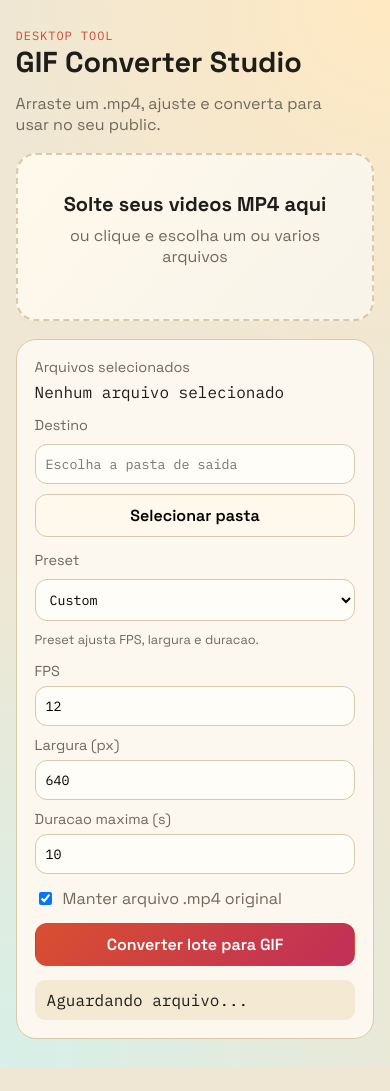
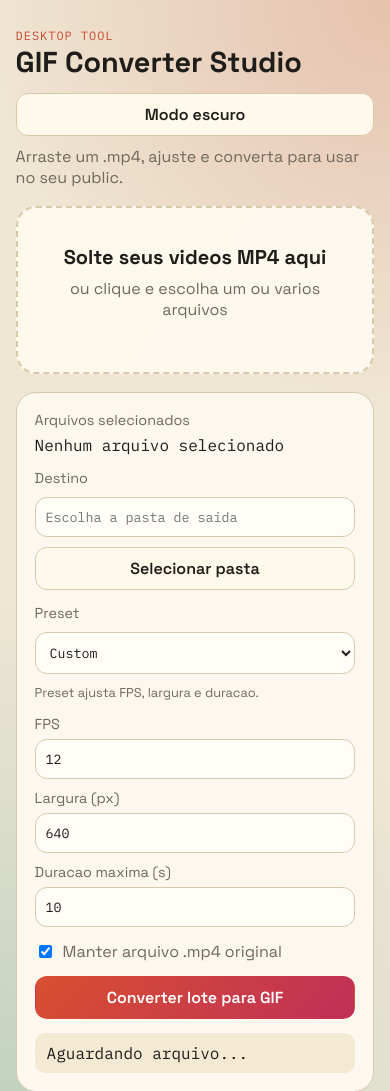
Before and after one commit to LeonardoFlorentino/gif-converter-studio, an Electron app: page src/renderer/index.html in a window 390 px wide. Shown: the top 1091 px of the page. Before the commit the page ends 1067 px from the top, so only its background shows below. Drawn offline with Linux system fonts and the light colour scheme.

Commit message:
feat(renderer): add dark mode toggle

```diff
--- a/src/renderer/index.html
+++ b/src/renderer/index.html
@@ -1,4 +1,4 @@
-<!DOCTYPE html>
+<!doctype html>
 <html lang="pt-BR">
   <head>
     <meta charset="UTF-8" />
@@ -19,7 +19,19 @@
           <p class="eyebrow">Desktop Tool</p>
           <h1>GIF Converter Studio</h1>
         </div>
-        <p class="hint">Arraste um .mp4, ajuste e converta para usar no seu public.</p>
+        <div class="topbar-side">
+          <button
+            id="theme-toggle"
+            class="btn ghost theme-toggle"
+            type="button"
+            aria-pressed="false"
+          >
+            Modo escuro
+          </button>
+          <p class="hint">
+            Arraste um .mp4, ajuste e converta para usar no seu public.
+          </p>
+        </div>
       </header>
 
       <section id="drop-zone" class="drop-zone">
@@ -35,7 +47,12 @@
         </div>
         <div class="row row-inline">
           <label for="output-dir">Destino</label>
-          <input id="output-dir" type="text" placeholder="Escolha a pasta de saida" readonly />
+          <input
+            id="output-dir"
+            type="text"
+            placeholder="Escolha a pasta de saida"
+            readonly
+          />
           <button id="choose-output" class="btn ghost">Selecionar pasta</button>
         </div>
         <div class="row row-inline">
@@ -66,7 +83,9 @@
         </label>
 
         <div class="actions">
-          <button id="convert" class="btn primary">Converter lote para GIF</button>
+          <button id="convert" class="btn primary">
+            Converter lote para GIF
+          </button>
         </div>
 
         <p id="status" class="status idle">Aguardando arquivo...</p>
--- a/src/renderer/renderer.js
+++ b/src/renderer/renderer.js
@@ -4,6 +4,7 @@ const selectedFileLabel = document.getElementById("selected-file");
 const outputDirInput = document.getElementById("output-dir");
 const chooseOutputButton = document.getElementById("choose-output");
 const convertButton = document.getElementById("convert");
+const themeToggleButton = document.getElementById("theme-toggle");
 const presetInput = document.getElementById("preset");
 const fpsInput = document.getElementById("fps");
 const widthInput = document.getElementById("width");
@@ -11,7 +12,33 @@ const durationInput = document.getElementById("duration");
 const keepOriginalInput = document.getElementById("keep-original");
 const statusEl = document.getElementById("status");
 
+const THEME_STORAGE_KEY = "gif-studio-theme";
 let selectedPaths = [];
+
+function getPreferredTheme() {
+  const storedTheme = window.localStorage.getItem(THEME_STORAGE_KEY);
+  if (storedTheme === "light" || storedTheme === "dark") {
+    return storedTheme;
+  }
+
+  return window.matchMedia("(prefers-color-scheme: dark)").matches
+    ? "dark"
+    : "light";
+}
+
+function applyTheme(theme) {
+  document.documentElement.dataset.theme = theme;
+  themeToggleButton.textContent =
+    theme === "dark" ? "Modo claro" : "Modo escuro";
+  themeToggleButton.setAttribute("aria-pressed", String(theme === "dark"));
+}
+
+function toggleTheme() {
+  const nextTheme =
+    document.documentElement.dataset.theme === "dark" ? "light" : "dark";
+  window.localStorage.setItem(THEME_STORAGE_KEY, nextTheme);
+  applyTheme(nextTheme);
+}
 
 function setStatus(message, type) {
   statusEl.textContent = message;
@@ -27,7 +54,8 @@ function setSelectedFiles(filePaths) {
   }
 
   const preview = filePaths.slice(0, 3).join(" | ");
-	const remaining = filePaths.length > 3 ? ` +${filePaths.length - 3} arquivo(s)` : "";
+  const remaining =
+    filePaths.length > 3 ? ` +${filePaths.length - 3} arquivo(s)` : "";
   selectedFileLabel.textContent = `${filePaths.length} arquivo(s): ${preview}${remaining}`;
 }
 
@@ -61,8 +89,11 @@ function setDragState(isDragging) {
   }
 }
 
+applyTheme(getPreferredTheme());
+
 dropZone.addEventListener("click", () => fileInput.click());
 fileInput.addEventListener("change", pickFromInput);
+themeToggleButton.addEventListener("click", toggleTheme);
 
 dropZone.addEventListener("dragover", (event) => {
   event.preventDefault();
@@ -129,10 +160,13 @@ convertButton.addEventListener("click", async () => {
         fps: Number(fpsInput.value),
         width: Number(widthInput.value),
         maxDuration: Number(durationInput.value),
-				keepOriginal: keepOriginalInput.checked
+        keepOriginal: keepOriginalInput.checked,
       });
 
-			setStatus(`Conversao concluida: ${batchResult.count} GIF(s) gerados.`, "success");
+      setStatus(
+        `Conversao concluida: ${batchResult.count} GIF(s) gerados.`,
+        "success",
+      );
     } else {
       const result = await window.gifStudio.convertVideo({
         inputPath: selectedPaths[0],
@@ -140,7 +174,7 @@ convertButton.addEventListener("click", async () => {
         fps: Number(fpsInput.value),
         width: Number(widthInput.value),
         maxDuration: Number(durationInput.value),
-				keepOriginal: keepOriginalInput.checked
+        keepOriginal: keepOriginalInput.checked,
       });
 
       const removed = result.removedOriginal ? " MP4 removido." : "";
--- a/src/renderer/styles.css
+++ b/src/renderer/styles.css
@@ -1,11 +1,37 @@
 :root {
   --bg: #efe7d4;
   --panel: #fcf8ef;
+  --surface: #fff9eb;
+  --field: #fffdf8;
   --ink: #1e1d1a;
   --soft-ink: #6f695c;
   --accent: #c94c34;
   --accent-2: #2e8b77;
   --stroke: #d8c9aa;
+  --status-idle: #f4ead4;
+  --status-working: #faefce;
+  --status-success: #d8f3ea;
+  --status-error: #ffe1db;
+  --shadow: rgba(46, 139, 119, 0.16);
+  color-scheme: light;
+}
+
+:root[data-theme="dark"] {
+  --bg: #171a1d;
+  --panel: #21262b;
+  --surface: #1a2025;
+  --field: #12171b;
+  --ink: #f3efe6;
+  --soft-ink: #b9b3a7;
+  --accent: #ff8b5e;
+  --accent-2: #5fd1b7;
+  --stroke: #38424a;
+  --status-idle: #2a3137;
+  --status-working: #413421;
+  --status-success: #1f3c34;
+  --status-error: #4a2724;
+  --shadow: rgba(0, 0, 0, 0.35);
+  color-scheme: dark;
 }
 
 * {
@@ -17,9 +43,21 @@ body {
   min-height: 100vh;
   font-family: "Space Grotesk", sans-serif;
   color: var(--ink);
-  background: radial-gradient(circle at top right, #ffe9c2 0%, rgba(255, 233, 194, 0) 35%),
-    radial-gradient(circle at bottom left, #d7f0e8 0%, rgba(215, 240, 232, 0) 45%),
+  background:
+    radial-gradient(
+      circle at top right,
+      color-mix(in srgb, var(--accent) 24%, transparent) 0%,
+      transparent 35%
+    ),
+    radial-gradient(
+      circle at bottom left,
+      color-mix(in srgb, var(--accent-2) 24%, transparent) 0%,
+      transparent 45%
+    ),
     var(--bg);
+  transition:
+    background 180ms ease,
+    color 180ms ease;
 }
 
 .app-shell {
@@ -34,6 +72,12 @@ body {
   justify-content: space-between;
   gap: 16px;
   align-items: end;
+}
+
+.topbar-side {
+  display: grid;
+  justify-items: end;
+  gap: 10px;
 }
 
 .eyebrow {
@@ -55,23 +99,28 @@ h1 {
   margin: 0;
   max-width: 320px;
   color: var(--soft-ink);
+  text-align: right;
 }
 
 .drop-zone {
   border: 2px dashed var(--stroke);
   border-radius: 20px;
-  background: linear-gradient(130deg, #fff9eb 0%, #f8f4ea 100%);
+  background: linear-gradient(130deg, var(--surface) 0%, var(--panel) 100%);
   padding: 36px 20px;
   text-align: center;
   cursor: pointer;
-  transition: transform 180ms ease, border-color 180ms ease, box-shadow 180ms ease;
+  transition:
+    transform 180ms ease,
+    border-color 180ms ease,
+    box-shadow 180ms ease,
+    background 180ms ease;
 }
 
 .drop-zone:hover,
 .drop-zone.dragging {
   border-color: var(--accent-2);
   transform: translateY(-2px);
-  box-shadow: 0 10px 24px rgba(46, 139, 119, 0.16);
+  box-shadow: 0 10px 24px var(--shadow);
 }
 
 .drop-title {
@@ -92,6 +141,9 @@ h1 {
   padding: 18px;
   display: grid;
   gap: 14px;
+  transition:
+    background 180ms ease,
+    border-color 180ms ease;
 }
 
 .row {
@@ -121,7 +173,8 @@ input[type="number"],
 select {
   width: 100%;
   border: 1px solid var(--stroke);
-  background: #fffdf8;
+  background: var(--field);
+  color: var(--ink);
   border-radius: 12px;
   padding: 10px;
   font-family: "IBM Plex Mono", monospace;
@@ -159,16 +212,30 @@ select {
   font: inherit;
   font-weight: 600;
   cursor: pointer;
+  color: var(--ink);
+  transition:
+    transform 160ms ease,
+    border-color 160ms ease,
+    background 160ms ease,
+    color 160ms ease;
 }
 
 .btn.ghost {
-  background: #fff8ec;
+  background: var(--surface);
 }
 
 .btn.primary {
   border-color: transparent;
   background: linear-gradient(135deg, #d84f30, #c12f58);
   color: #fff;
+}
+
+.btn:hover {
+  transform: translateY(-1px);
+}
+
+.theme-toggle {
+  min-width: 130px;
 }
 
 .actions {
@@ -184,25 +251,35 @@ select {
 }
 
 .status.idle {
-  background: #f4ead4;
+  background: var(--status-idle);
 }
 
 .status.working {
-  background: #faefce;
+  background: var(--status-working);
 }
 
 .status.success {
-  background: #d8f3ea;
+  background: var(--status-success);
 }
 
 .status.error {
-  background: #ffe1db;
+  background: var(--status-error);
 }
 
 @media (max-width: 760px) {
   .topbar {
     align-items: start;
     flex-direction: column;
+  }
+
+  .topbar-side {
+    width: 100%;
+    justify-items: stretch;
+  }
+
+  .hint {
+    max-width: none;
+    text-align: left;
   }
 
   .row-inline {
```
Lines whose indentation alone changed are shown as unchanged.
